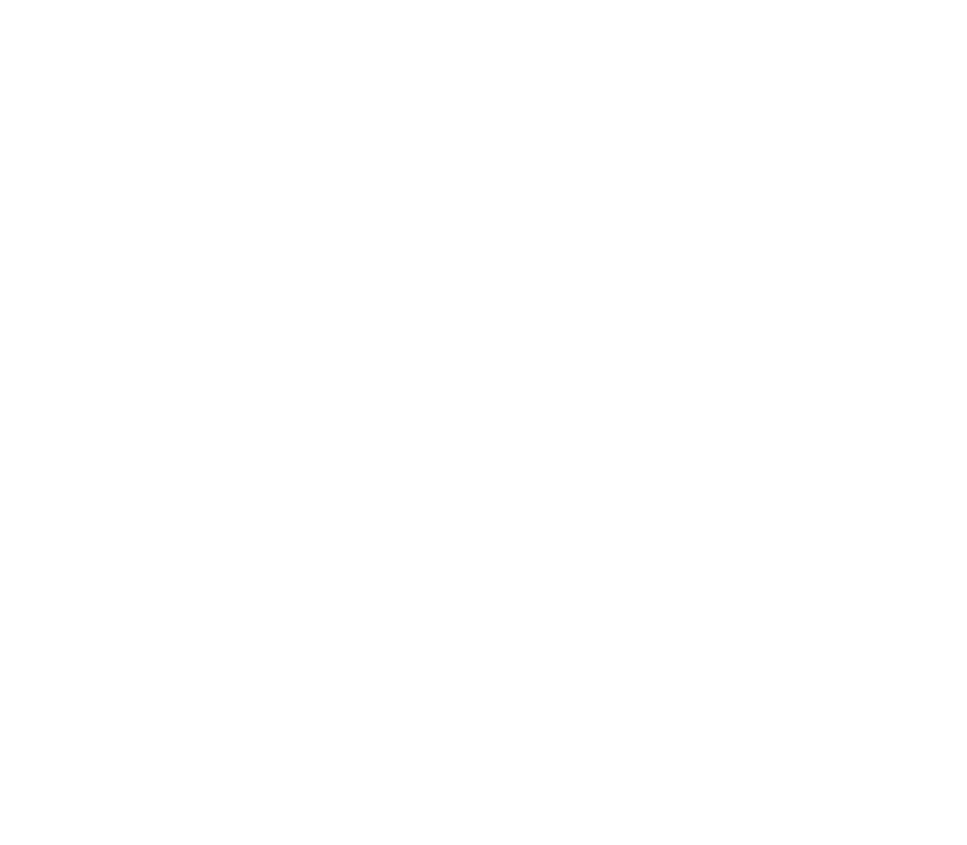
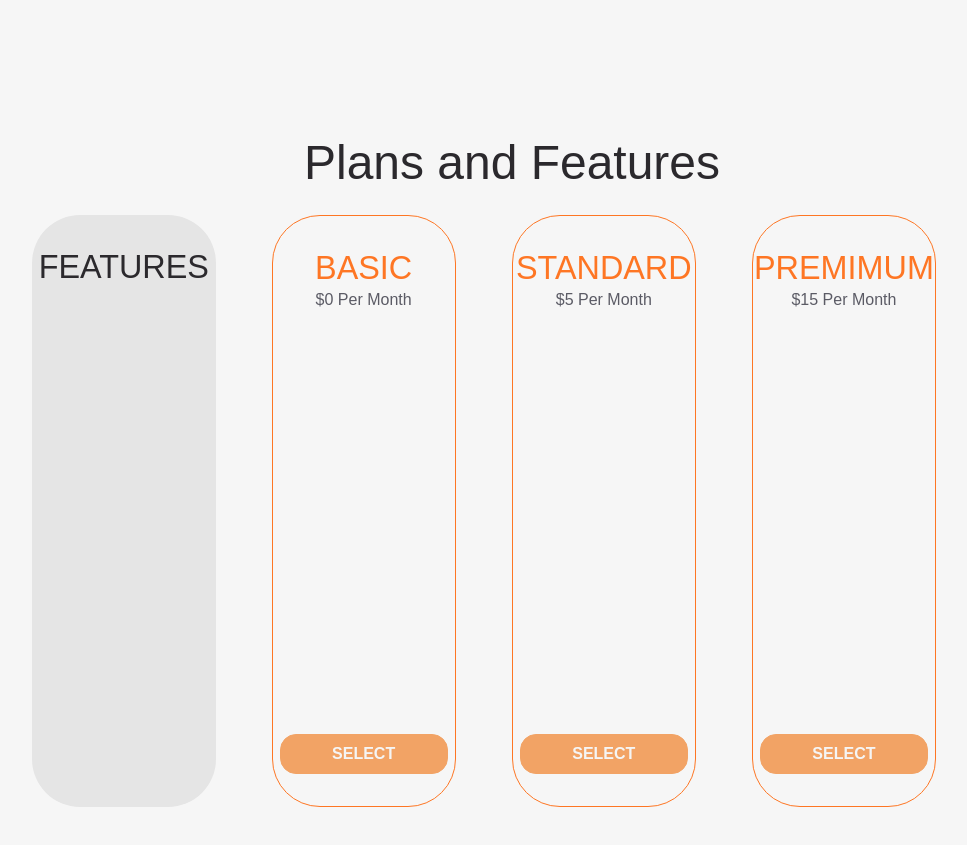
Before and after one commit to Yourstruggle11/DBC-website, a React (Create React App) app: page / in a window 1280 px wide. Shown: the part 3700-4545 px from the top of the page, without its empty margins (128-1095 px from the left). Before the commit the page ends 3675 px from the top, so only its background shows below. Built offline with nearby package versions, Linux system fonts and the light colour scheme.

Commit message:
`feat`: Added `Pricing` section

```diff
--- /dev/null
+++ b/src/components/Home/Pricing/Pricing.style.js
@@ -0,0 +1,48 @@
+import { makeStyles } from '@mui/styles'
+
+export const useStyles = makeStyles((theme) => ({
+    pricingMain:{
+        width: '100%',
+        height: '120vh',
+        background: '#F6F6F6',
+        padding:'10rem 10rem 0rem 10rem',
+    },
+    header:{
+        width: '100%',
+        height: '5rem',
+    },
+    heading:{
+        textAlign:'center',
+        // marginTop:'2rem !important',
+        fontFamily: theme.typography.heading.fontFamily,
+        fontStyle: 'normal',
+        fontWeight: '700',
+        fontSize: '3.5rem',
+        lineHeight: '5rem',
+        color:'#2B292D',
+    },
+    cardsContainer:{
+        width: '100%',
+        display: 'flex',
+        alignItems: 'center',
+        justifyContent: 'center',
+    },
+    featureCard:{
+        width: '16rem',
+        height: '37rem',
+        borderRadius: '3rem',
+        background: '#E5E5E5',
+        paddingTop:'2rem',
+        marginRight:'3.5rem',
+    },
+    featureCardHeading:{
+        textAlign:'center',
+        // marginTop:'2rem !important',
+        fontFamily: theme.typography.heading.fontFamily,
+        fontStyle: 'normal',
+        fontWeight: '700',
+        fontSize: '2rem',
+        lineHeight: '5rem',
+        color:'#2B292D',
+    }
+  }))
--- /dev/null
+++ b/src/components/Home/Pricing/data.js
@@ -0,0 +1,14 @@
+export const pricingData = [
+    {
+        plantype: 'BASIC',
+        price: '$0 Per Month',
+    },
+    {
+        plantype: 'STANDARD',
+        price: '$5 Per Month',
+    },
+    {
+        plantype: 'PREMIMUM',
+        price: '$15 Per Month',
+    },
+]
--- /dev/null
+++ b/src/components/Home/Pricing/index.jsx
@@ -0,0 +1,43 @@
+import { Typography } from '@mui/material';
+import React from 'react'
+import PricingCard from '../PrincingCard';
+import { pricingData } from './data';
+import {useStyles} from "./Pricing.style"
+
+console.log(pricingData);
+
+export default function Pricing() {
+    const classes = useStyles();
+  return (
+    <>
+    <div className={classes.pricingMain}>
+        <div className={classes.header}>
+                <Typography
+                variant="h3"
+                component="h2"
+                className={classes.heading}
+            >
+                Plans and Features
+            </Typography>
+        </div>
+        <div className={classes.cardsContainer}>
+            <div className={classes.featureCard}>
+                    <Typography
+                        variant="h4"
+                        component="h4"
+                        className={classes.featureCardHeading}
+                    >
+                        FEATURES
+                    </Typography>
+            </div>
+            {pricingData && pricingData.map((currentElement, index)=>{
+                return(
+                    <PricingCard key={index} plantype={currentElement.plantype} price={currentElement.price} />
+                )
+            })}
+        </div>
+
+    </div>
+    </>
+  )
+}
--- /dev/null
+++ b/src/components/Home/PrincingCard/PricingCard.style.js
@@ -0,0 +1,46 @@
+import { makeStyles } from '@mui/styles'
+
+export const useStyles = makeStyles((theme) => ({
+    PricingCard:{
+        width: '16rem',
+        height: '37rem',
+        borderRadius: '3rem',
+        background: '#fffff',
+        paddingTop:'2rem',
+        paddingBottom:'2rem',
+        marginRight:'3.5rem',
+        border:'1px solid #FE7624',
+        display: 'flex',
+        flexDirection: 'column',
+        alignItems: 'center',
+        justifyContent: 'space-Between',
+    },
+    PricingCardHeading:{
+        textAlign:'center',
+        // marginTop:'2rem !important',
+        fontFamily: theme.typography.heading.fontFamily,
+        fontStyle: 'normal',
+        fontWeight: '700',
+        fontSize: '2rem',
+        lineHeight: '5rem',
+        color:'#FE7624',
+    },
+    Price:{
+        textAlign:'center',
+    },
+    selectButton:{
+        width: '10.5rem',
+        height:'2.5rem',
+        background: '#F2A365',
+        border: '1px solid #F2A365',
+        outline: 'none',
+        fontFamily: theme.typography.heading.fontFamily,
+        fontStyle: 'normal',
+        fontWeight: '600',
+        fontSize: '1rem',
+        textAlign: 'center',
+        textTransform: 'uppercase',
+        color:'#F5F5F5',
+        borderRadius:'1rem',
+    }
+  }))
--- /dev/null
+++ b/src/components/Home/PrincingCard/index.jsx
@@ -0,0 +1,30 @@
+import { Typography } from '@mui/material';
+import React from 'react'
+import {useStyles} from "./PricingCard.style"
+
+export default function PricingCard({plantype,price}) {
+    const classes = useStyles();
+
+  return (
+    <>
+                <div className={classes.PricingCard}>
+                    <div className={classes.header}>
+                        <Typography
+                        variant="h4"
+                        component="h4"
+                        className={classes.PricingCardHeading}
+                    >
+                        {plantype}
+                    </Typography>
+                    <Typography
+                        className={classes.Price}
+                    >
+                        {price}
+                    </Typography>
+                    </div>
+
+                <button className={classes.selectButton}> SELECT</button>
+        </div>
+    </>
+  )
+}
--- a/src/pages/Home/index.jsx
+++ b/src/pages/Home/index.jsx
@@ -4,6 +4,7 @@
 import HeroSection from '../../components/Home/HeroSection'
 import KeyFeatures from '../../components/Home/KeyFeatures'
 import ContactUsBanner from '../../components/Home/ContactUsBanner'
+import Pricing from '../../components/Home/Pricing'
 
 export default function Home() {
   return (
@@ -13,6 +14,7 @@
     <KeyFeatures />
     <BannerOne />
     <ContactUsBanner />
+    <Pricing />
     </>
   )
 }
```
